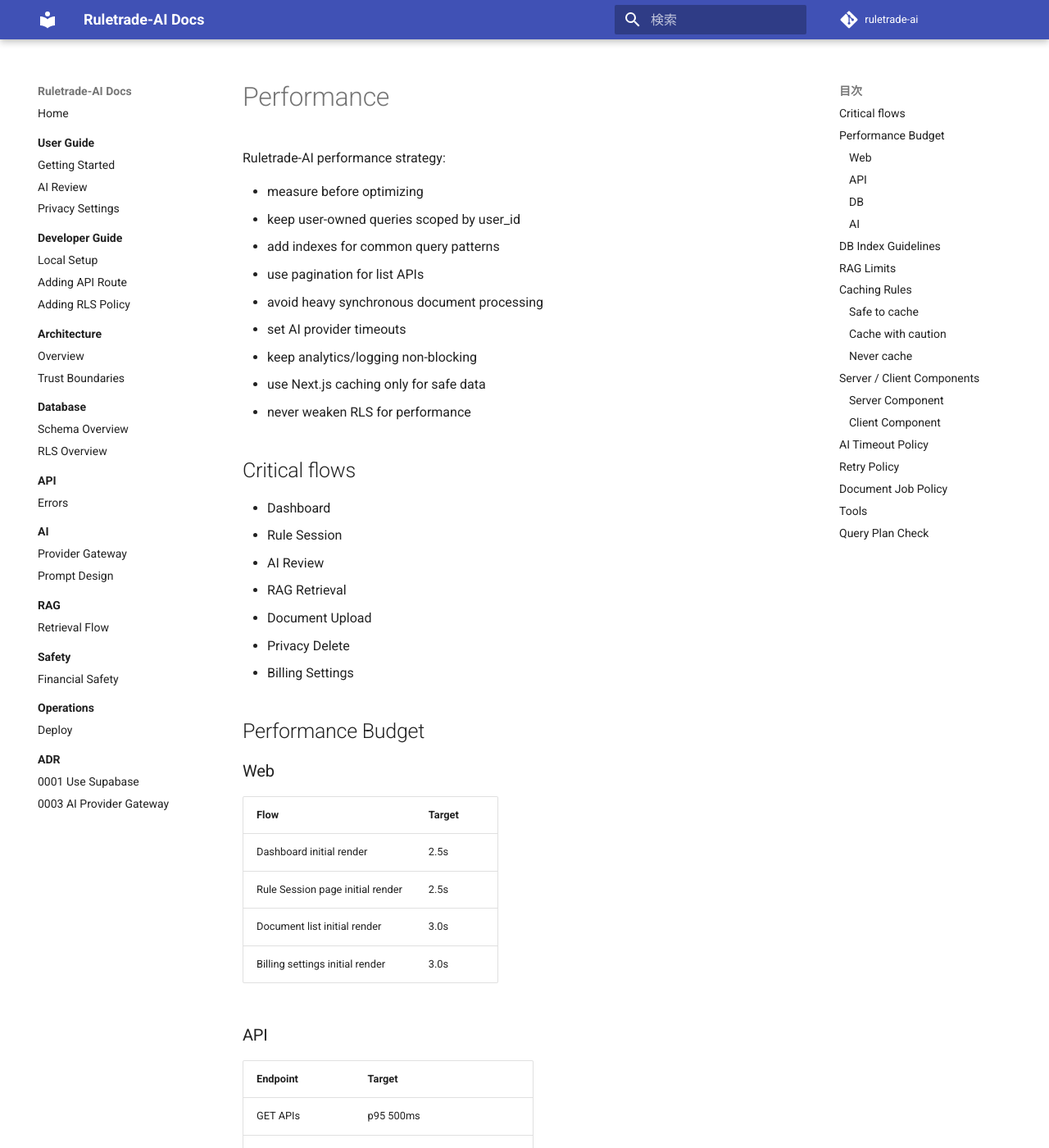
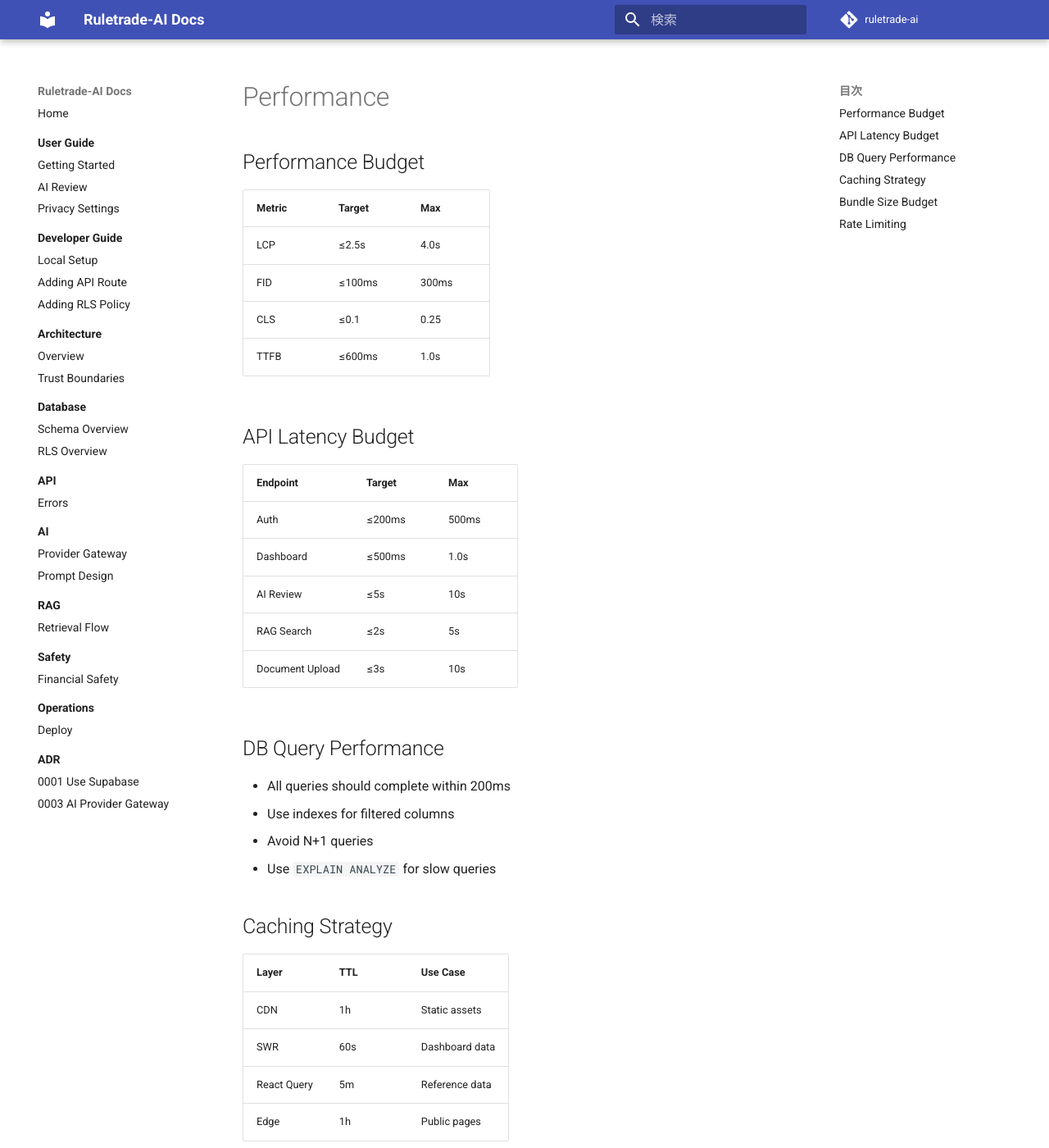
Before and after one commit to RyoyaYahagi/Ruletrade-AI, an MkDocs documentation site: the page built from docs/performance.md, in a window 1280 px wide and 1400 px high. Shown: the whole window at 82% size. Built offline with MkDocs 1.6.1 and Material for MkDocs 9.7.7, drawn with Linux system fonts in a browser that asks for light colours; comment, search, counter and statistics services are not loaded; some of the changed text lies outside the part shown.

Commit message:
feat(#87): add performance, scalability, and cost optimization docs

````diff
--- a/docs/performance.md
+++ b/docs/performance.md
@@ -1,186 +1,53 @@
 # Performance
-
-Ruletrade-AI performance strategy:
-
-- measure before optimizing
-- keep user-owned queries scoped by user_id
-- add indexes for common query patterns
-- use pagination for list APIs
-- avoid heavy synchronous document processing
-- set AI provider timeouts
-- keep analytics/logging non-blocking
-- use Next.js caching only for safe data
-- never weaken RLS for performance
-
-## Critical flows
-
-- Dashboard
-- Rule Session
-- AI Review
-- RAG Retrieval
-- Document Upload
-- Privacy Delete
-- Billing Settings
 
 ## Performance Budget
 
-### Web
+| Metric | Target | Max |
+|--------|--------|-----|
+| LCP | ≤2.5s | 4.0s |
+| FID | ≤100ms | 300ms |
+| CLS | ≤0.1 | 0.25 |
+| TTFB | ≤600ms | 1.0s |
 
-| Flow                             | Target |
-| -------------------------------- | ------ |
-| Dashboard initial render         | 2.5s   |
-| Rule Session page initial render | 2.5s   |
-| Document list initial render     | 3.0s   |
-| Billing settings initial render  | 3.0s   |
+## API Latency Budget
 
-### API
+| Endpoint | Target | Max |
+|----------|--------|-----|
+| Auth | ≤200ms | 500ms |
+| Dashboard | ≤500ms | 1.0s |
+| AI Review | ≤5s | 10s |
+| RAG Search | ≤2s | 5s |
+| Document Upload | ≤3s | 10s |
 
-| Endpoint          | Target                           |
-| ----------------- | -------------------------------- |
-| GET APIs          | p95 500ms                        |
-| POST rule session | p95 800ms                        |
-| AI Review start   | 1s response or stream/job        |
-| Document upload   | quick response, async extraction |
+## DB Query Performance
 
-### DB
+- All queries should complete within 200ms
+- Use indexes for filtered columns
+- Avoid N+1 queries
+- Use `EXPLAIN ANALYZE` for slow queries
 
-| Query           | Target |
-| --------------- | ------ |
-| Main list query | 200ms  |
-| Detail query    | 100ms  |
-| RAG retrieval   | 500ms  |
+## Caching Strategy
 
-### AI
+| Layer | TTL | Use Case |
+|-------|-----|----------|
+| CDN | 1h | Static assets |
+| SWR | 60s | Dashboard data |
+| React Query | 5m | Reference data |
+| Edge | 1h | Public pages |
 
-| Operation        | Timeout |
-| ---------------- | ------- |
-| AI Review        | 30s     |
-| Embedding        | 20s     |
-| Document Summary | 60s     |
+## Bundle Size Budget
 
-## DB Index Guidelines
+| Type | Target | Max |
+|------|--------|-----|
+| Initial JS | ≤300KB | 500KB |
+| Initial CSS | ≤50KB | 100KB |
+| Images | ≤100KB each | 500KB |
 
-Create composite indexes on user-owned tables:
+## Rate Limiting
 
-```sql
-create index idx_table_user_created
-on table_name(user_id, created_at desc);
-```
-
-For detail lookups:
-
-```sql
-create index idx_table_user_id_id
-on table_name(user_id, id);
-```
-
-For status-filtered lists:
-
-```sql
-create index idx_table_user_status_created
-on table_name(user_id, status, created_at desc);
-```
-
-## RAG Limits
-
-- default topK: 6
-- max topK: 12
-- default max context chars: 6000
-- max context chars: 12000
-- source types allowlist
-- user_id mandatory filter
-
-## Caching Rules
-
-### Safe to cache
-
-- public landing pages
-- legal notices
-- active billing plans
-- static docs links
-
-### Cache with caution
-
-- user dashboard
-- rule session detail
-- portfolio / watchlist
-- notifications / privacy settings
-
-### Never cache
-
-- user private data shared across users
-- data after privacy delete
-- billing subscription after change
-
-## Server / Client Components
-
-### Server Component
-
-- Dashboard shell
-- Rule Session initial data
-- Document list
-- Billing status
-- Legal / docs pages
-
-### Client Component
-
-- Forms
-- AI Review button
-- Document upload form
-- Notification dropdown
-- Feedback dialog
-
-## AI Timeout Policy
-
-```ts
-const AI_TIMEOUTS = {
-  ruleReviewMs: 30_000,
-  watchlistReviewMs: 30_000,
-  portfolioReviewMs: 30_000,
-  documentSummaryMs: 60_000,
-  embeddingMs: 20_000,
-};
-```
-
-## Retry Policy
-
-- AI Review: no retry on timeout, explicit re-run
-- Embedding: max 1 retry on transient error
-- Document extraction: job re-run button
-- Billing webhook: idempotent handler
-- Analytics: never block UI
-
-## Document Job Policy
-
-Heavy processing should be async:
-
-- large PDF extraction
-- embedding batch generation
-- document summary
-- RAG reindex all
-- account delete cleanup
-
-## Tools
-
-- Vercel Speed Insights
-- Supabase Performance Advisor
-- PostgreSQL EXPLAIN / EXPLAIN ANALYZE
-- API request logs
-- Performance smoke tests
-
-## Query Plan Check
-
-```sql
-explain analyze
-select *
-from rule_design_sessions
-where user_id = '...'
-order by created_at desc
-limit 20;
-```
-
-Check:
-
-- user_id index is used
-- no unnecessary Seq Scan
-- limit is effective
+| Resource | Limit |
+|----------|-------|
+| AI requests | 10/min |
+| Document uploads | 5/min |
+| API calls | 100/min |
+| Login attempts | 5/min |
````
Also changed, not shown: docs/cost-optimization.md (added, +57 -0 lines), docs/scalability.md (added, +41 -0 lines).
